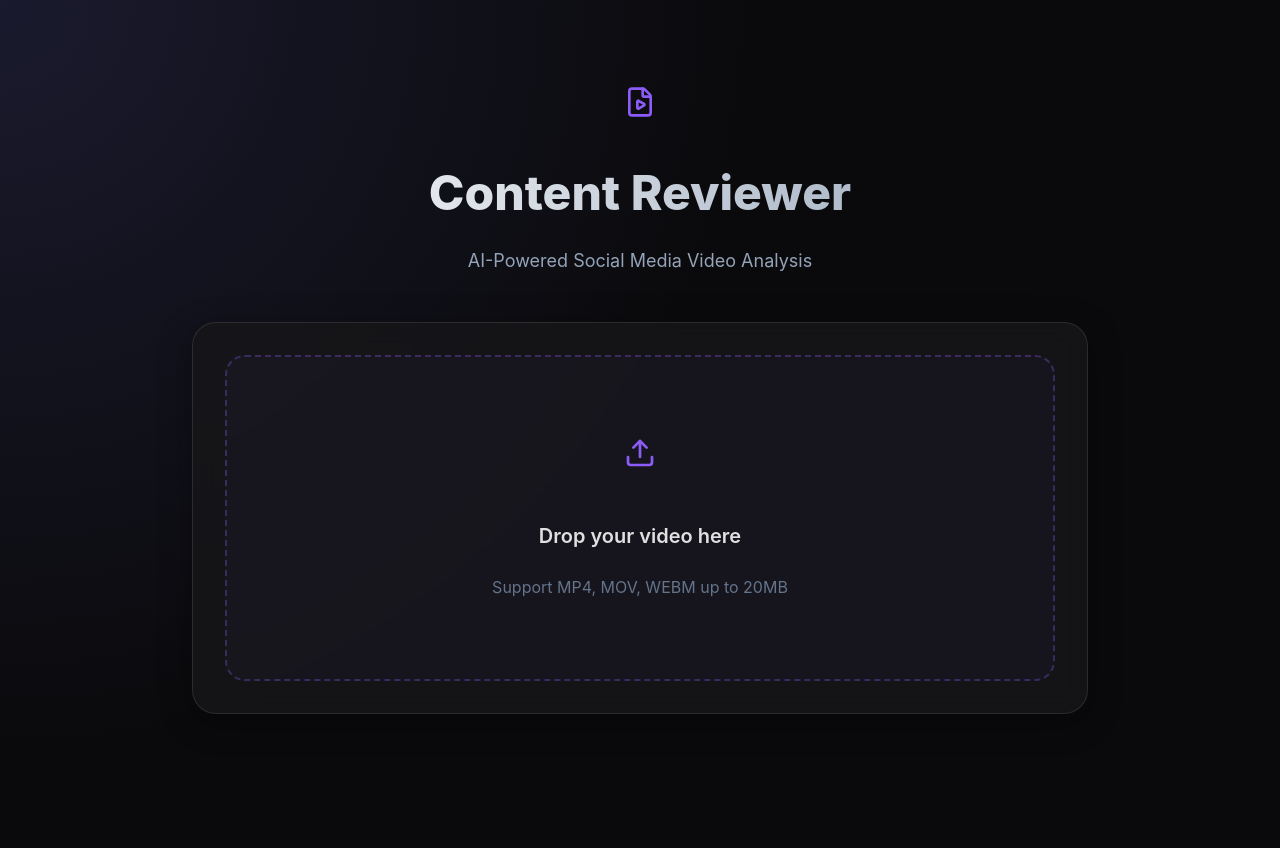
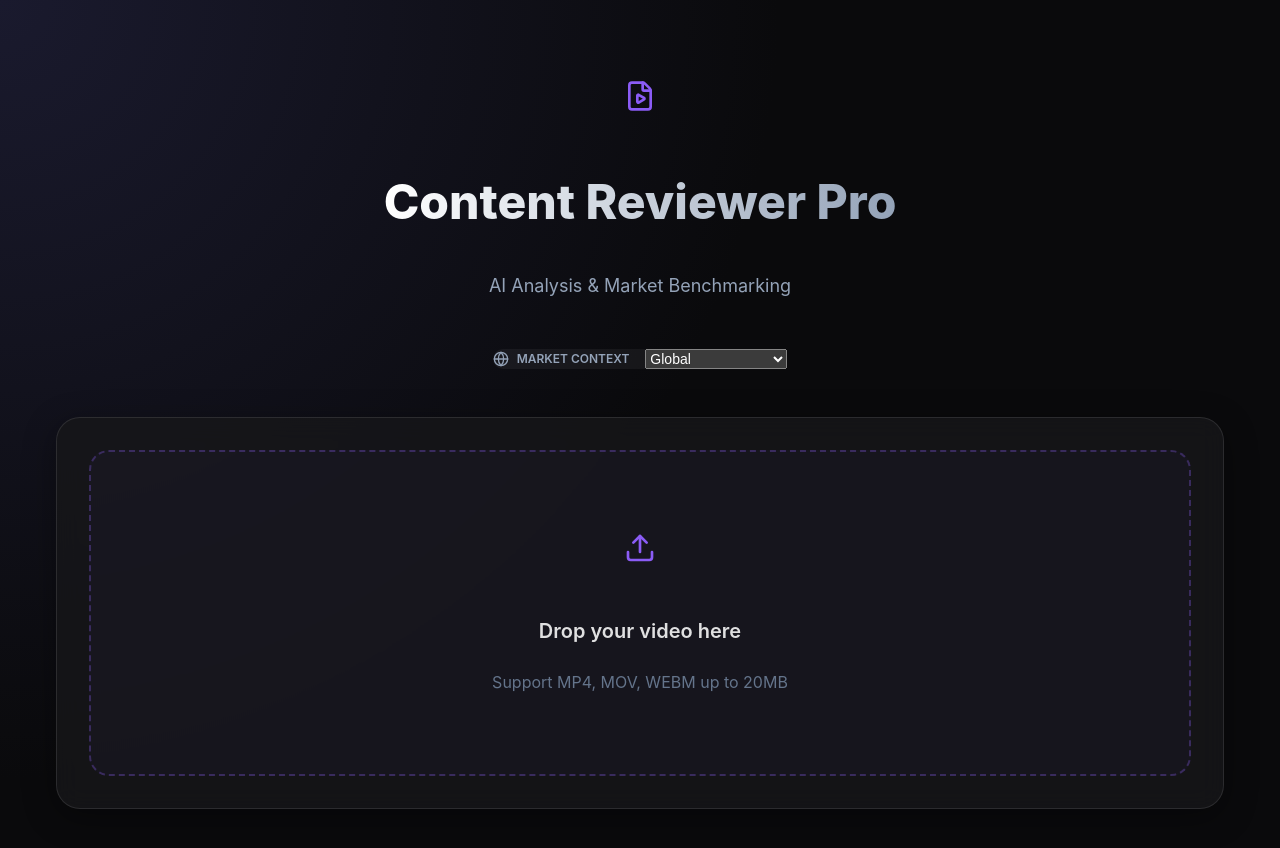
Before and after one commit to fathindifa26/frontend-content, a React app: page / in a window 1280 px wide. Shown: the top 848 px of the page. Before the commit the page ends 800 px from the top, so only its background shows below. Built offline with nearby package versions, Linux system fonts and the light colour scheme; the HTML template or start-up script is replaced by a standard one.

Commit message:
komparasi berhasil

```diff
--- a/src/App.jsx
+++ b/src/App.jsx
@@ -1,9 +1,11 @@
 import React, { useState, useRef } from 'react';
 import { motion, AnimatePresence } from 'framer-motion';
-import { Upload, FileVideo, CheckCircle, AlertCircle, Loader2, Play, Code } from 'lucide-react';
+import { Upload, FileVideo, CheckCircle, AlertCircle, Loader2, Play, Code, BarChart3, TrendingUp, Globe, Filter } from 'lucide-react';
 import axios from 'axios';
 
 const API_BASE = 'http://localhost:8000';
+
+const TOPICS = ["Global", "Food", "Education", "Lifestyle", "Beauty", "Finance", "Entertainment"];
 
 function App() {
   const [file, setFile] = useState(null);
@@ -11,6 +13,7 @@ function App() {
   const [result, setResult] = useState(null);
   const [error, setError] = useState(null);
   const [showJson, setShowJson] = useState(false);
+  const [marketFilter, setMarketFilter] = useState("Global");
   const fileInputRef = useRef(null);
 
   const handleFileChange = (e) => {
@@ -34,7 +37,7 @@ function App() {
     formData.append('file', file);
 
     try {
-      const response = await axios.post(`${API_BASE}/analyze`, formData, {
+      const response = await axios.post(`${API_BASE}/analyze?filter_topic=${marketFilter}`, formData, {
         headers: { 'Content-Type': 'multipart/form-data' },
       });
       setResult(response.data);
@@ -72,21 +75,60 @@ function App() {
     </div>
   );
 
+  const MarketInsightCard = ({ title, field, data }) => {
+    if (!data) return null;
+    return (
+      <div className="analysis-item border-l-4 border-violet-500">
+        <span className="label">{title}</span>
+        <div className="mt-2">
+          <div className="flex justify-between items-end mb-1">
+            <span className="text-sm font-semibold">{field.replace(/_/g, ' ')}</span>
+            <span className="text-violet-400 font-bold">{data.percentile ? `${data.percentile.toFixed(0)}th Percentile` : `${data.proportion.toFixed(1)}%`}</span>
+          </div>
+          <div className="w-full bg-white/5 h-2 rounded-full overflow-hidden">
+            <motion.div
+              initial={{ width: 0 }}
+              animate={{ width: `${data.percentile || data.proportion}%` }}
+              className="h-full bg-violet-500"
+            />
+          </div>
+          <p className="text-[10px] text-gray-500 mt-2">
+            {data.market_avg ? `Market Avg: ${data.market_avg}` : `Top in Market: ${data.top_market_value} (${data.top_market_proportion}%)`}
+          </p>
+        </div>
+      </div>
+    );
+  };
+
   return (
     <div className="min-h-screen py-12 px-4">
       <motion.div
         initial={{ opacity: 0, y: 20 }}
         animate={{ opacity: 1, y: 0 }}
-        className="max-w-4xl mx-auto"
+        className="max-w-6xl mx-auto"
       >
-        <header className="mb-12">
+        <header className="mb-12 flex flex-col items-center">
           <div className="flex items-center justify-center gap-3 mb-4">
             <div className="p-3 bg-violet-500/10 rounded-2xl">
               <FileVideo className="text-violet-500 w-8 h-8" />
             </div>
           </div>
-          <h1>Content Reviewer</h1>
-          <p className="text-gray-400 text-lg">AI-Powered Social Media Video Analysis</p>
+          <h1>Content Reviewer Pro</h1>
+          <p className="text-gray-400 text-lg">AI Analysis & Market Benchmarking</p>
+
+          <div className="mt-8 flex items-center gap-4 bg-white/5 p-2 rounded-xl border border-white/10">
+            <div className="flex items-center gap-2 px-3 text-gray-400 border-r border-white/10">
+              <Globe size={16} />
+              <span className="text-xs font-semibold uppercase">Market Context</span>
+            </div>
+            <select
+              value={marketFilter}
+              onChange={(e) => setMarketFilter(e.target.value)}
+              className="bg-transparent border-none text-sm font-medium focus:ring-0 cursor-pointer pr-8"
+            >
+              {TOPICS.map(t => <option key={t} value={t} className="bg-[#0a0a0c]">{t}</option>)}
+            </select>
+          </div>
         </header>
 
         <div className="glass-card">
@@ -119,8 +161,8 @@ function App() {
           {analyzing && (
             <div className="py-20 flex flex-col items-center">
               <Loader2 className="w-12 h-12 text-violet-500 animate-spin mb-4" />
-              <h3 className="text-xl font-semibold pulse">Analyzing Content...</h3>
-              <p className="text-gray-500 mt-2">Our AI is watching the video and extracting features</p>
+              <h3 className="text-xl font-semibold pulse">Analyzing & Benchmarking...</h3>
+              <p className="text-gray-500 mt-2">Comparing your video against {marketFilter.toLowerCase()} market trends</p>
             </div>
           )}
 
@@ -129,14 +171,14 @@ function App() {
               <div className="flex justify-between items-center mb-6">
                 <div className="flex items-center gap-2">
                   <CheckCircle className="text-emerald-500 w-6 h-6" />
-                  <h3 className="text-xl font-semibold">Analysis Complete</h3>
+                  <h3 className="text-xl font-semibold">Insights Generated</h3>
                 </div>
                 <button
                   onClick={() => setShowJson(!showJson)}
                   className="flex items-center gap-2 text-sm text-gray-400 hover:text-white transition-colors"
                 >
                   <Code size={16} />
-                  {showJson ? "Show Form" : "Show JSON"}
+                  {showJson ? "Show Report" : "Raw Data"}
                 </button>
               </div>
 
@@ -153,19 +195,42 @@ function App() {
                   </motion.div>
                 ) : (
                   <motion.div
-                    key="form"
+                    key="report"
                     initial={{ opacity: 0 }}
                     animate={{ opacity: 1 }}
                     exit={{ opacity: 0 }}
-                    className="grid-analysis"
+                    className="space-y-8"
                   >
-                    {Object.entries(result).map(([sectionKey, sectionData]) => (
-                      <AnalysisSection
-                        key={sectionKey}
-                        title={`${sectionKey} Analysis`}
-                        data={sectionData}
-                      />
-                    ))}
+                    {/* Market Benchmarks */}
+                    <section>
+                      <div className="flex items-center gap-2 mb-4">
+                        <TrendingUp className="text-violet-500" size={20} />
+                        <h4 className="text-sm uppercase tracking-widest text-violet-500 font-bold">Market Positioning</h4>
+                      </div>
+                      <div className="grid-analysis">
+                        <MarketInsightCard title="Video Duration" field="duration_min" data={result.market_comparison?.positioning?.duration_min} />
+                        <MarketInsightCard title="Hook Strength" field="hook_duration_sec" data={result.market_comparison?.positioning?.hook_duration_sec} />
+                        <MarketInsightCard title="Format Popularity" field="format" data={result.market_comparison?.positioning?.format} />
+                        <MarketInsightCard title="Profile Reach" field="followers" data={result.market_comparison?.positioning?.followers} />
+                      </div>
+                    </section>
+
+                    {/* Content Details */}
+                    <section>
+                      <div className="flex items-center gap-2 mb-4">
+                        <BarChart3 className="text-gray-400" size={20} />
+                        <h4 className="text-sm uppercase tracking-widest text-gray-400 font-bold">Content Analysis</h4>
+                      </div>
+                      <div className="grid-analysis">
+                        {Object.entries(result.analysis).map(([sectionKey, sectionData]) => (
+                          <AnalysisSection
+                            key={sectionKey}
+                            title={`${sectionKey} Details`}
+                            data={sectionData}
+                          />
+                        ))}
+                      </div>
+                    </section>
                   </motion.div>
                 )}
               </AnimatePresence>
@@ -175,7 +240,7 @@ function App() {
                   onClick={() => {setResult(null); setFile(null);}}
                   className="btn-primary"
                 >
-                  Analyze Another Video
+                  New Analysis
                 </button>
               </div>
             </div>
@@ -195,7 +260,7 @@ function App() {
                 className="btn-primary flex items-center gap-2 mx-auto"
               >
                 <Play size={18} fill="currentColor" />
-                Start Analysis
+                Analyze Performance
               </button>
             </div>
           )}
--- a/src/index.css
+++ b/src/index.css
@@ -207,3 +207,15 @@ h1 {
   from { transform: rotate(0deg); }
   to { transform: rotate(360deg); }
 }
+.space-y-8 > * + * { margin-top: 2rem; }
+.tracking-widest { letter-spacing: 0.1em; }
+.font-bold { font-weight: 700; }
+.border-l-4 { border-left-width: 4px; }
+.text-\[10px\] { font-size: 0.625rem; }
+.text-xs { font-size: 0.75rem; }
+.text-violet-400 { color: #a78bfa; }
+.bg-white\/5 { background-color: rgba(255, 255, 255, 0.05); }
+.border-white\/10 { border-color: rgba(255, 255, 255, 0.1); }
+.border-r { border-right-width: 1px; }
+.pr-8 { padding-right: 2rem; }
+.focus\:ring-0:focus { outline: none; box-shadow: none; }
```
